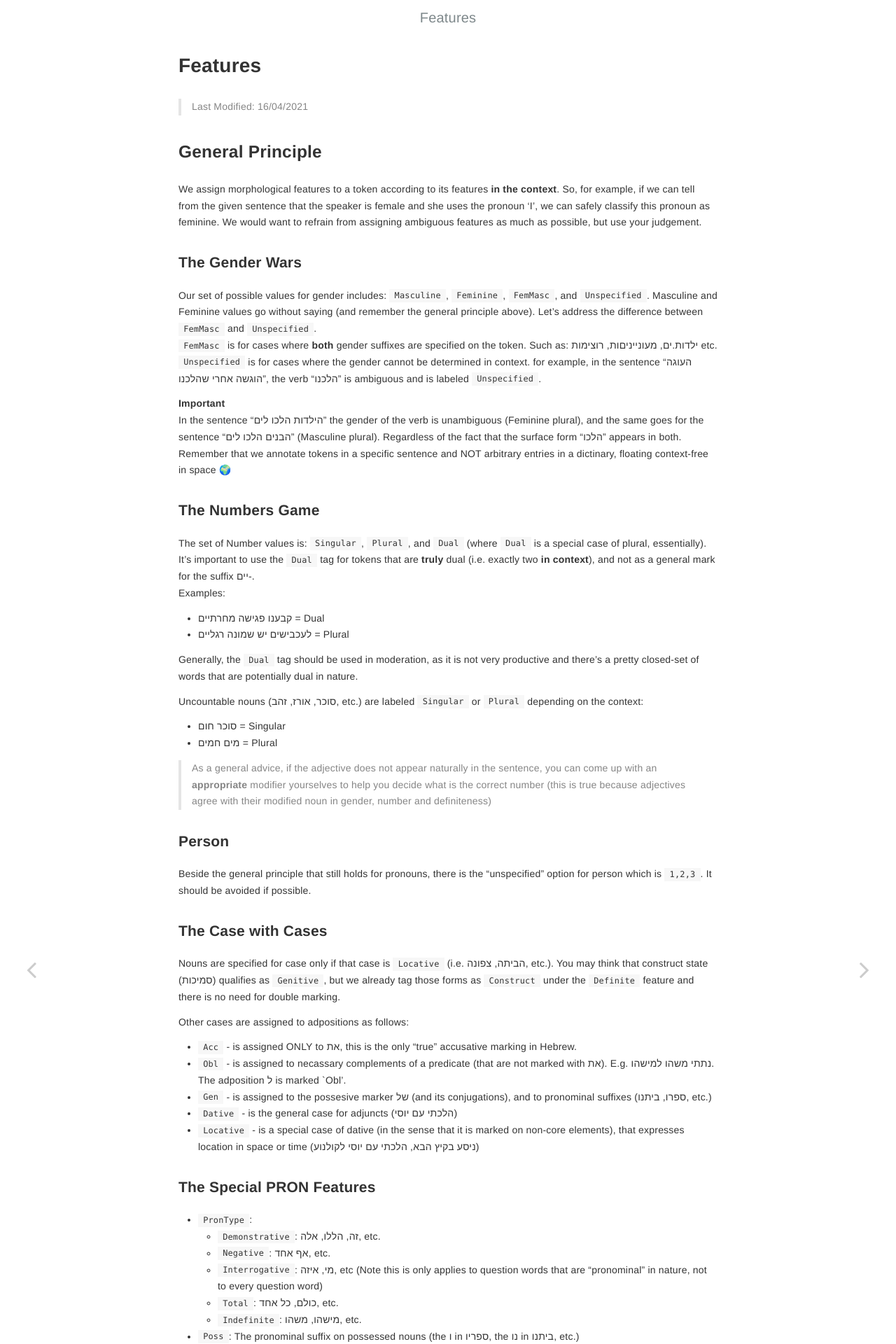
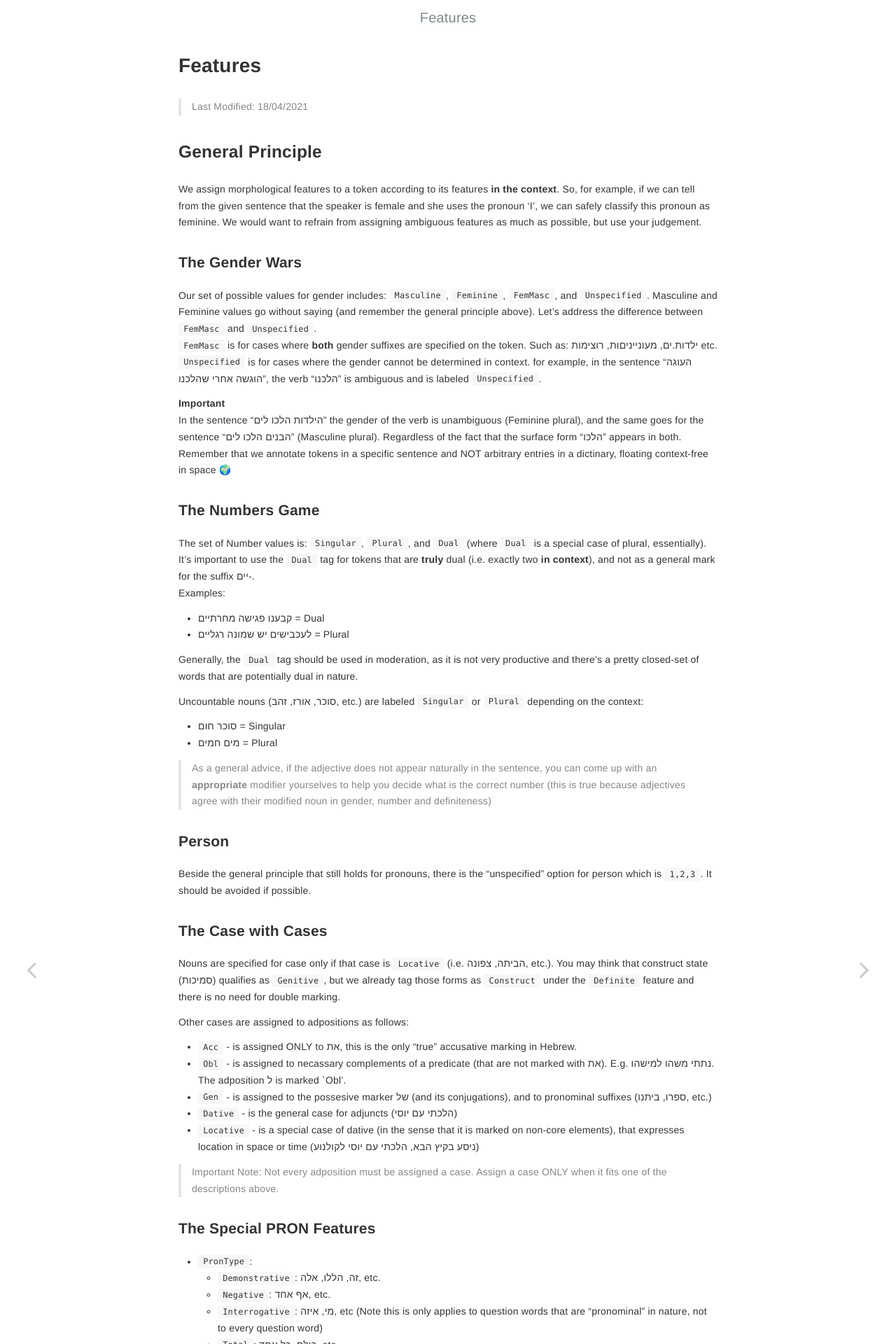
Before and after one commit to tsachil/hebrew-guidelines, a Jekyll site: the page built from _posts/2021-04-07-features.md, in a window 1280 px wide. Shown: the top 1920 px of the page at 70% size. Built offline with Jekyll 4.4.1, drawn with Linux system fonts in a browser that asks for light colours; emoji names are drawn with the system emoji font; some of the changed text lies outside the part shown.

Commit message:
updated instruction for ADP cases and Root features

```diff
--- a/_posts/2021-04-07-features.md
+++ b/_posts/2021-04-07-features.md
@@ -6,7 +6,7 @@ category: morphology
 layout: post
 ---
 
-> Last Modified: 16/04/2021
+> Last Modified: 18/04/2021
 
 
 ## General Principle
@@ -54,6 +54,8 @@ Other cases are assigned to adpositions as follows:
 - `Dative` - is the general case for adjuncts (הלכתי עם יוסי)
 - `Locative` - is a special case of dative (in the sense that it is marked on non-core elements), that expresses location in space or time (ניסע בקיץ הבא, הלכתי עם יוסי לקולנוע)
 
+> Important Note: Not every adposition must be assigned a case. Assign a case ONLY when it fits one of the descriptions above.
+
 
 ### The Special PRON Features
 
@@ -72,7 +74,7 @@ This table summarizes the morphological features that should be specified for ea
 
 | POS  | Features and Values                                                                                                                                                                                                  |
 |------|--------------------------------------------------------------------------------------------------------------------------------------------------------------------------------------------------------------------------|
-| VERB | Voice = Active, Passive (infinitives are not specified for voice)<br>Tense = Past, Present, Future, Imperative, Infinitive<br>Binyan = Paal, Nifal, Hifil, Hufal, Piel, Pual, Hitpael<br>Root<br>Person = 1, 2, 3, 123<br>Number = Sing., Plur.<br>Gender = Fem., Masc., FemMasc, Unspecified|
+| VERB | Voice = Active, Passive (infinitives are not specified for voice)<br>Tense = Past, Present, Future, Imperative, Infinitive<br>Binyan = Paal, Nifal, Hifil, Hufal, Piel, Pual, Hitpael<br>Root (use only non-final characters. :heavy_check_mark:זמנ)<br>Person = 1, 2, 3, 123<br>Number = Sing., Plur.<br>Gender = Fem., Masc., FemMasc, Unspecified|
 | NOUN | Number = Sing., Plur., Dual<br>Gender = Fem., Masc., FemMasc, Unspecified<br>Definite = Def, Indef, Construct<br>Case = Locative (or unspecified)                                                                                                                                       |
 | PRON | Number = Sing., Plur<br>Gender = Fem., Masc., FemMasc, Unspecified<br>Person = 1, 2, 3, 123<br>Poss = Yes (not specified = No)<br>PronType = Demonstrative, Negative, Interrogative, Total, Indefinite<br>Reflexive = Yes (not specified = No)<br>Case = Gen                                  |
 | ADJ  | Gender = Fem., Masc., FemMasc, Unspecified<br>Number = Sing., Plur (There are no dual adjectives)<br>Definite = Def, Indef, Construct                                                                                                                                                                                                            |
```
